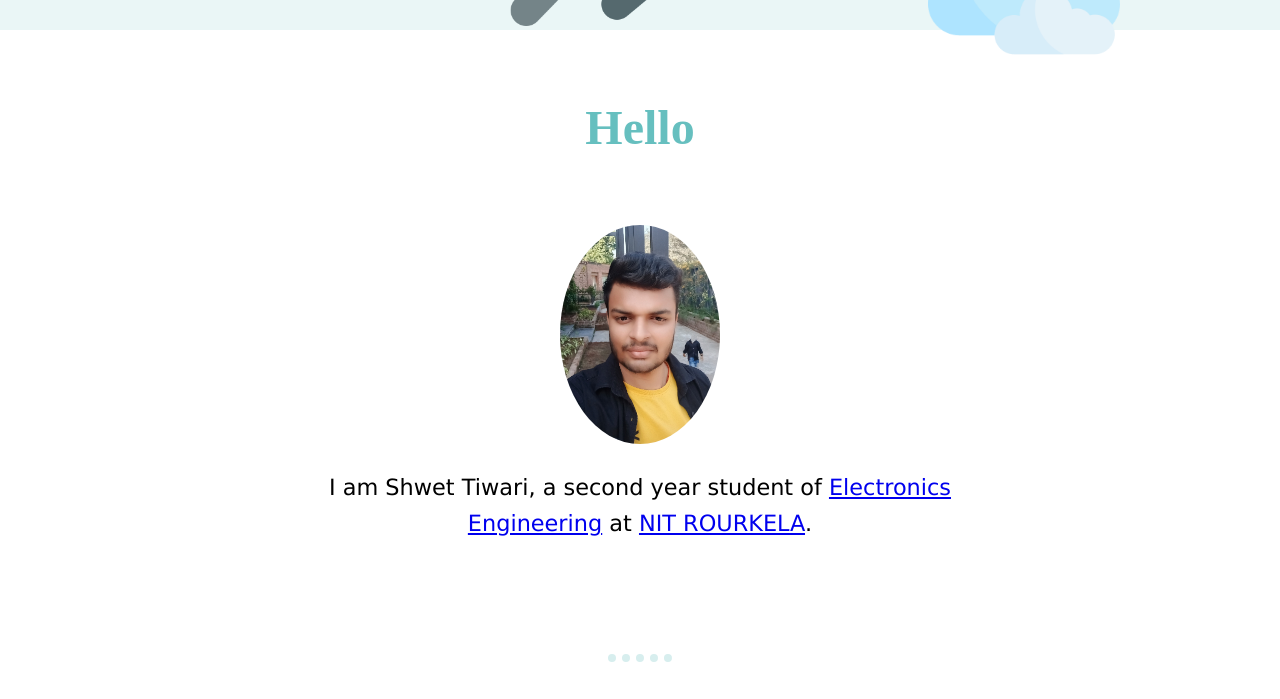
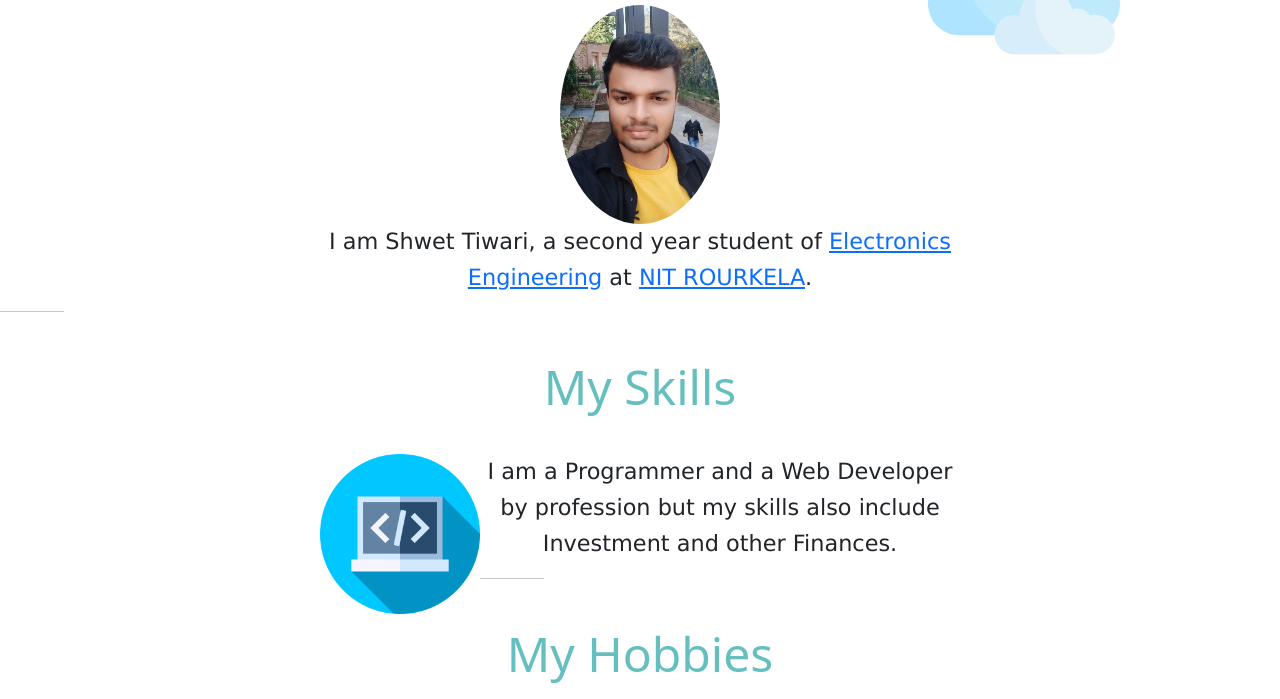
Before and after one commit to shwetst685/contract, a plain HTML site: page index.html in a window 1280 px wide. Shown: the part 677-1376 px from the top of the page. Drawn offline with nearby package versions, Linux system fonts and the light colour scheme.

Commit message:
Update index.html

```diff
--- a/index.html
+++ b/index.html
@@ -1,11 +1,13 @@
 <!DOCTYPE html>
 <head lang="en">
     <meta charset="utf-8">
+    <meta name="viewport" content="width=device-width, initial-scale=1">
     <title>SHWET TIWARI</title>
     <link rel="preconnect" href="https://fonts.gstatic.com">
     <link href="https://fonts.googleapis.com/css2?family=Kaushan+Script&display=swap" rel="stylesheet">
     <link rel="stylesheet" href="css/styles.css">
     <link rel="icon" href="namelogo.png">
+    <link href="https://cdn.jsdelivr.net/npm/bootstrap@5.0.0-beta3/dist/css/bootstrap.min.css" rel="stylesheet" integrity="sha384-eOJMYsd53ii+scO/bJGFsiCZc+5NDVN2yr8+0RDqr0Ql0h+rP48ckxlpbzKgwra6" crossorigin="anonymous">
 </head>
 
 <body>
```
